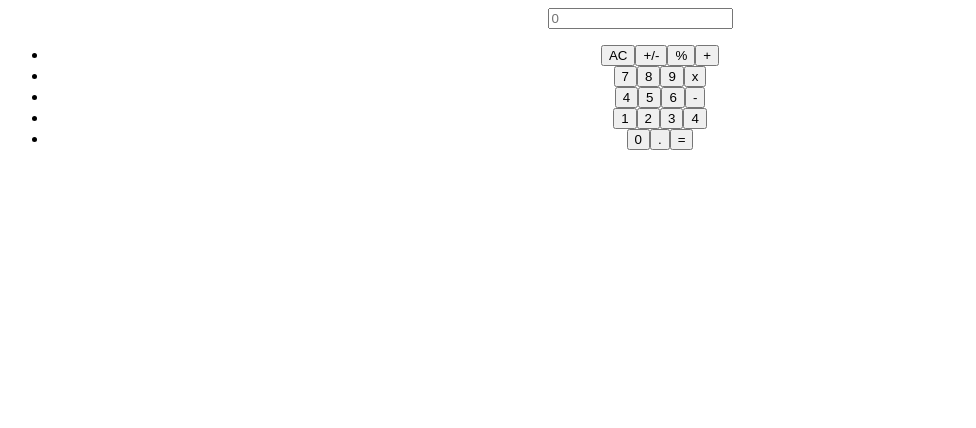
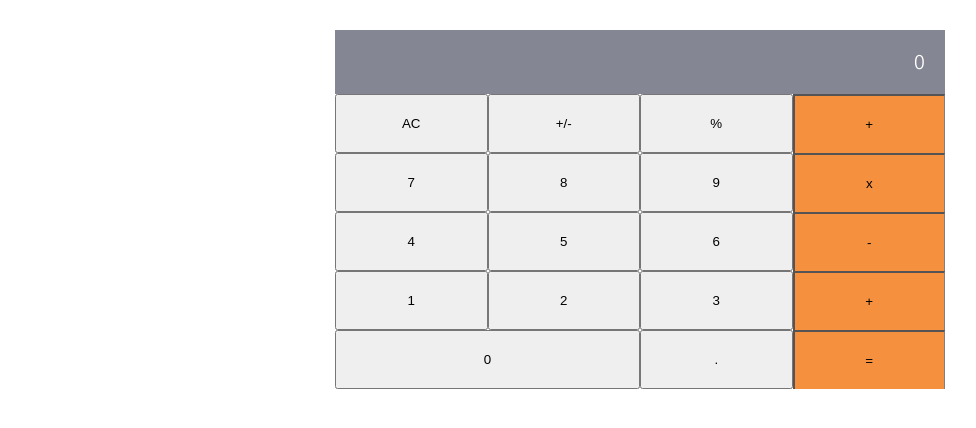
Before and after one commit to kusiLaw/math_magicians, a React (Create React App) app: page / in a window 1280 px wide. Shown: the top 428 px of the page, without its empty margins (0-976 px from the left). Built offline with nearby package versions, Linux system fonts and the light colour scheme.

Commit message:
Add design

```diff
--- a/src/App.css
+++ b/src/App.css
@@ -1,39 +1,75 @@
-.App {
-  text-align: center;
+@import url("https://fonts.googleapis.com/css2?family=Roboto:ital,wght@1,100&family=Ubuntu:wght@300&display=swap");
+
+html {
+  font-size: 62.5%;
 }
 
-.App-logo {
-  height: 40vmin;
-  pointer-events: none;
+body {
+  font-family: "Ubuntu", sans-serif;
+  min-width: 32rem;
+  font-size: 1.6rem;
 }
 
-@media (prefers-reduced-motion: no-preference) {
-  .App-logo {
-    animation: App-logo-spin infinite 20s linear;
-  }
+/* reset settings for all browser */
+*,
+*::before,
+*::after {
+  box-sizing: border-box;
+  margin: 0;
+  padding: 0;
 }
 
-.App-header {
-  background-color: #282c34;
-  min-height: 100vh;
-  display: flex;
-  flex-direction: column;
-  align-items: center;
-  justify-content: center;
-  font-size: calc(10px + 2vmin);
-  color: white;
+.calculator{
+ display: flex;
+ padding: 3rem;
+ flex-direction: column;
+ justify-items: center;
+ align-items: center;
 }
 
-.App-link {
-  color: #61dafb;
+.darkGray{
+ width: 50%;
+ background-color: #858694;
+ color: white;
+ padding: 2rem;
+ font-size: 2rem;
+ text-align: right;
 }
 
-@keyframes App-logo-spin {
-  from {
-    transform: rotate(0deg);
-  }
+.list{
+ width: 50%;
+ list-style-type: none;
+ height: auto;
+ font-size: 2rem;
 
-  to {
-    transform: rotate(360deg);
-  }
 }
+
+.row{
+ width: 100%;
+ height: auto;
+
+ /* display: grid;
+ grid-template-columns: auto auto auto auto; */
+ display: flex;
+ flex: 1 1 25%;
+}
+
+.lightGray{
+ background-color: '#e0e0e0';
+ padding: 2rem;
+ flex-basis: 25%;
+
+}
+
+.orange{
+ background-color:#f5913e;
+ padding: 1rem;
+ flex-basis: 25%;
+ border-bottom: none;
+ border-right: 1px solid gray;
+}
+
+.lightGray2{
+ flex-basis: 50%;
+
+}
--- a/src/components/Calculator.js
+++ b/src/components/Calculator.js
@@ -1,6 +1,7 @@
 import React from 'react';
 import TextInput from './inputs';
 import Button from './button';
+import PropTypes from 'prop-types'
 
 /* Disable Slint Rules */
 // eslint-disable-next-line react/prefer-stateless-function
@@ -11,50 +12,57 @@ class Calculator extends React.Component {
       darkGray: 'darkGray',
       lightGray: 'lightGray',
       orange: 'orange',
+      items: [
+        ['AC', '+/-', '%', '+'],
+        ['7', '8', '9', 'x'],
+        ['4', '5', '6', '-'],
+        ['1', '2', '3', '+'],
+        ['0', '.', '='],
+      ],
     };
   }
 
   render() {
-    const { darkGray, lightGray, orange } = this.state;
+    const {
+      darkGray, lightGray, orange, items,
+    } = this.state;
 
+    const count = 0;
     return (
+
       <div className="calculator">
         <TextInput color={darkGray} />
-        <ul>
-          <li className="row-1">
-            <Button color={lightGray} name="AC" />
-            <Button color={lightGray} name="+/-" />
-            <Button color={lightGray} name="%" />
-            <Button color={orange} name="+" />
-          </li>
-          <li className="row-2">
-            <Button color={lightGray} name="7" />
-            <Button color={lightGray} name="8" />
-            <Button color={lightGray} name="9" />
-            <Button color={orange} name="x" />
-          </li>
-          <li className="row-3">
-            <Button color={lightGray} name="4" />
-            <Button color={lightGray} name="5" />
-            <Button color={lightGray} name="6" />
-            <Button color={orange} name="-" />
-          </li>
-          <li className="row-4">
-            <Button color={lightGray} name="1" />
-            <Button color={lightGray} name="2" />
-            <Button color={lightGray} name="3" />
-            <Button color={orange} name="4" />
-          </li>
-          <li className="row-5">
-            <Button color={lightGray} name="0" />
-            <Button color={lightGray} name="." />
-            <Button color={orange} name="=" />
-          </li>
+        <ul className="list">
+          { items.map((item) => {
+            { console.log(item); }
+            if (item.length === 4) {
+              return (
+                <li className="row">
+                  <Button key={item[0]} color={lightGray} name={item[0]} />
+                  <Button key={item[1]} color={lightGray} name={item[1]} />
+                  <Button key={item[2]} color={lightGray} name={item[2]} />
+                  <Button key={item[3]} color={orange} name={item[3]} />
+                </li>
+              );
+            }
+            return (
+              <li className="row last">
+                <Button key={item[0]} color={lightGray.concat('2')} name={item[0]} />
+                <Button key={item[1]} color={lightGray} name={item[1]} />
+                <Button key={item[2]} color={orange} name={item[2]} />
+              </li>
+            );
+          })}
+
         </ul>
       </div>
     );
   }
 }
+
+// Calculator.prototype ={
+//  items
+// }
 
 export default Calculator;
 
--- a/src/components/button.js
+++ b/src/components/button.js
@@ -5,7 +5,7 @@ import React from 'react';
 class Button extends React.Component {
   render() {
     return (
-      <button type="button" className={this.props.color}>{this.props.name}</button>
+      <button type="button" key={this.props.key} className={this.props.color}>{this.props.name}</button>
     );
   }
 }
--- a/src/components/inputs.js
+++ b/src/components/inputs.js
@@ -4,8 +4,9 @@ import React from 'react';
 // eslint-disable-next-line react/prefer-stateless-function
 class TextInput extends React.Component {
   render() {
+    const { color } = this.props;
     return (
-      <input type="text" placeholder="0" className={this.props.color} />
+      <p type="text" className={color}>0</p>
     );
   }
 }
```
